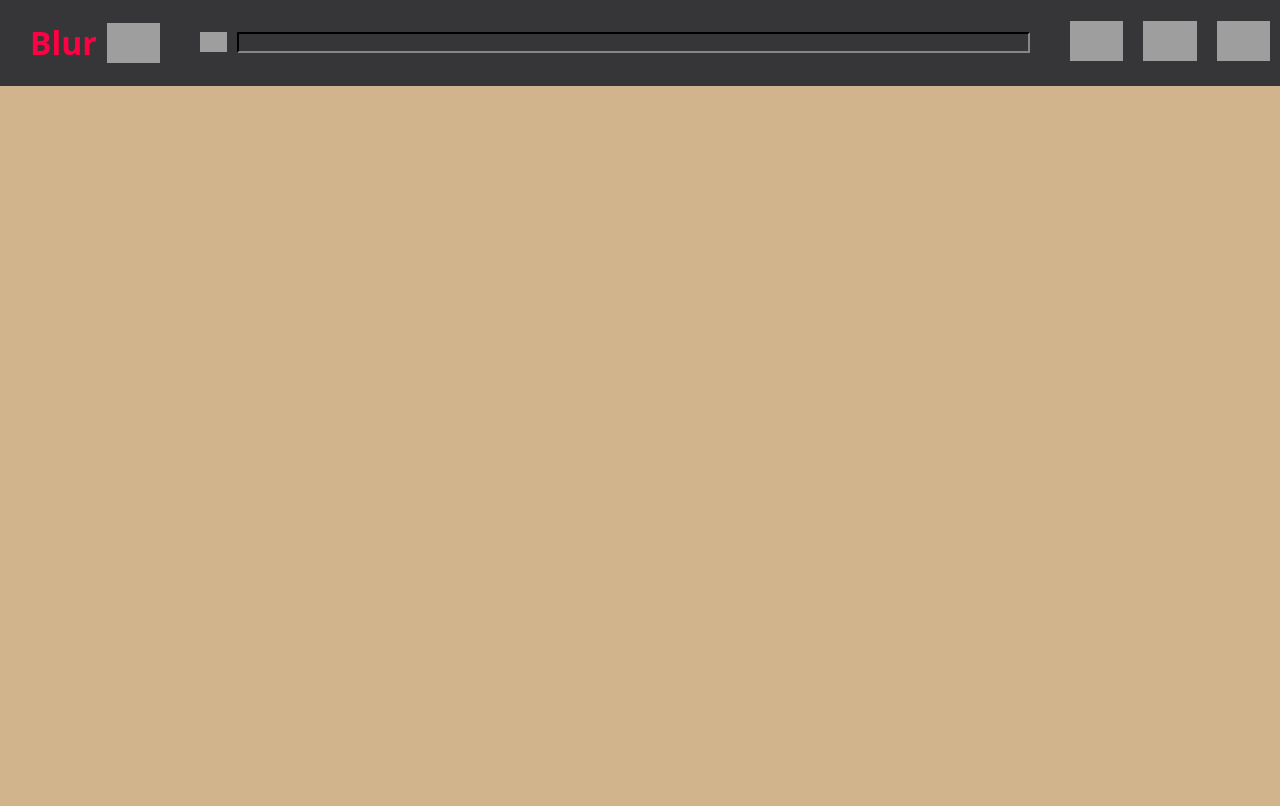
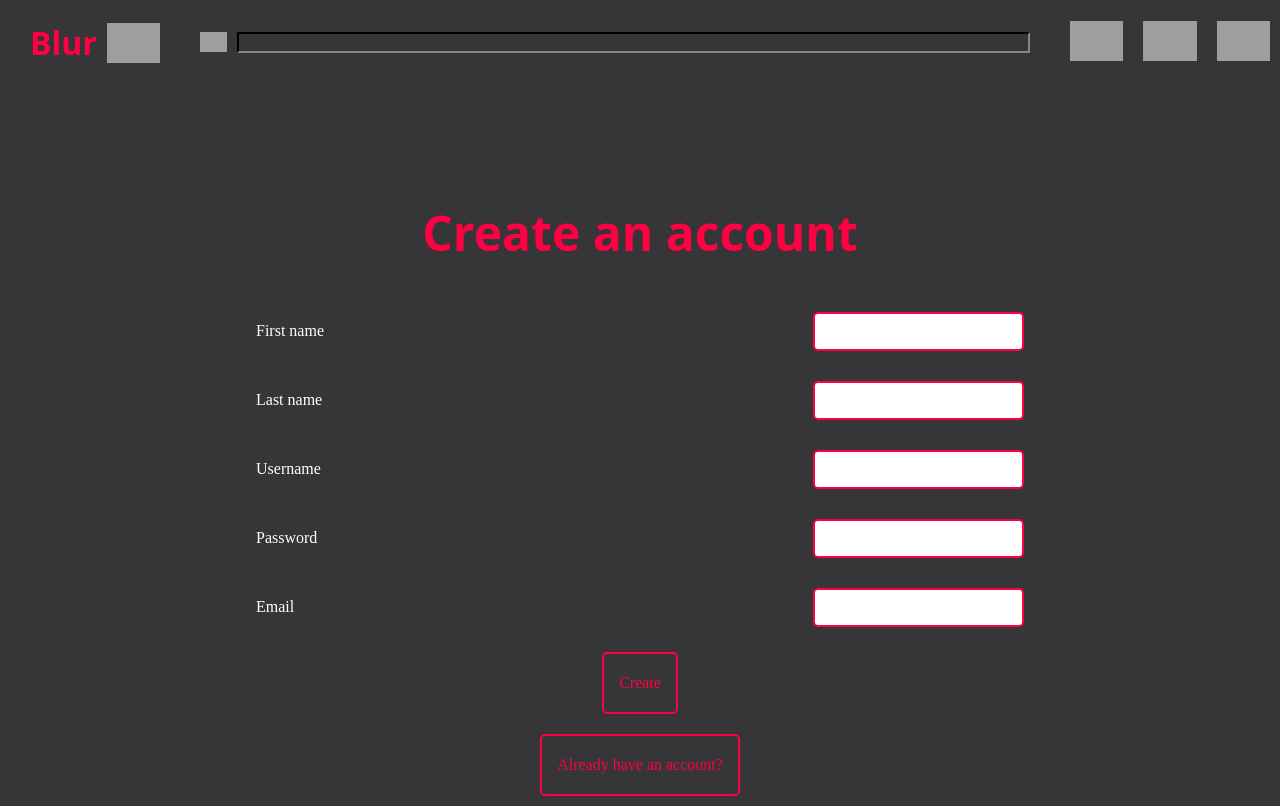
Before and after one commit to blur-app/blur-web, a React (Create React App) app: page /login in a window 1280 px wide. Built offline with nearby package versions, Linux system fonts and the light colour scheme; grey boxes are pictures that could not be loaded.

Commit message:
Added sign in

```diff
--- a/src/App.jsx
+++ b/src/App.jsx
@@ -1,7 +1,7 @@
 import React, { Component } from 'react';
 import {BrowserRouter, Switch, Route} from 'react-router-dom';
 import MediaQuery from 'react-responsive';
-import { Home, Profile, Me, Upload } from './pages';
+import { Home, Profile, Me, Upload, Login } from './pages';
 import {Header, Footer} from './components/navigation';
 import ApolloClient from "apollo-boost";
 import { ApolloProvider } from 'react-apollo';
@@ -31,6 +31,7 @@ class App extends Component {
 
   render() {
     if (!this.state.ready) return null;
+    const user_id = localStorage.getItem('user_id');
     return (
       <ApolloProvider client={this.client}>
         <BrowserRouter>
@@ -44,6 +45,7 @@ class App extends Component {
               <Route path="/profile" component={Profile} />
               <Route path="/me" component={Me} />
               <Route path="/upload" component={Upload} />
+              <Route path="/login" component={Login} />
             </Switch>
 
             <MediaQuery query="(max-width: 768px)">
--- a/src/graphql/index.js
+++ b/src/graphql/index.js
@@ -15,3 +15,18 @@ export const createOauthCreds = gql`
         createOauthCreds(service: $service,user_id: $user_id,refresh_token: $refresh_token,access_token: $access_token)
     }
 `;
+
+export const createUser = gql`
+    mutation createUser($username: String!, $password_hash: String!, $first_name: String!, $last_name: String!, $email: String!){
+        createUser(username: $username, password_hash: $password_hash, first_name: $first_name, last_name: $last_name, email: $email)
+    }
+`;
+
+export const authUser = gql`
+    mutation authUser($username: String!, $password_hash: String!){
+        authUser(username: $username, password_hash: $password_hash) {
+            username
+            user_id
+        }
+    }
+`;
--- a/src/pages/index.js
+++ b/src/pages/index.js
@@ -2,3 +2,4 @@ export {default as Home} from './home';
 export {default as Profile} from './profile';
 export {default as Me} from './me';
 export {default as Upload} from './upload';
+export {default as Login} from './login';
--- /dev/null
+++ b/src/pages/login/create.jsx
@@ -0,0 +1,61 @@
+import React, {Component} from 'react';
+import { BigLogo, BigTitle, Input, InputWrapper, InputLabel, FullPage, Submit } from './styledComponents';
+
+
+class Signin extends Component {
+    constructor(props) {
+        super(props);
+        this.state = {
+            username: null,
+            password_hash: null,
+            first_name: null,
+            last_name: null,
+            email: null
+        }
+        this.handleChange = this.handleChange.bind(this);
+        this.handleSubmit = this.handleSubmit.bind(this);
+    }
+
+    handleSubmit() {
+        const {username, password_hash, email, first_name, last_name} = this.state;
+        this.props.mutationFunction({ variables: {username, password_hash, first_name, last_name, email} });
+    }
+
+    handleChange(event) {
+        const {target: {id, value}} = event;
+        this.setState({[id]: value})
+    }
+
+    render() {
+        return (
+            <FullPage>
+                <BigLogo />
+                <BigTitle>Create an account</BigTitle>
+                <InputWrapper>
+                    <InputLabel>First name</InputLabel>
+                    <Input onChange={this.handleChange} id="first_name"/>
+                </InputWrapper>
+                <InputWrapper>
+                    <InputLabel>Last name</InputLabel>
+                    <Input onChange={this.handleChange} id="last_name"/>
+                </InputWrapper>
+                <InputWrapper>
+                    <InputLabel>Username</InputLabel>
+                    <Input onChange={this.handleChange} id="username"/>
+                </InputWrapper>
+                <InputWrapper>
+                    <InputLabel>Password</InputLabel>
+                    <Input onChange={this.handleChange} id="password_hash"/>
+                </InputWrapper>
+                <InputWrapper>
+                    <InputLabel>Email</InputLabel>
+                    <Input onChange={this.handleChange} id="email"/>
+                </InputWrapper>
+                <Submit onClick={this.handleSubmit}>Create</Submit>
+                <Submit onClick={this.props.swapScreen}>Already have an account?</Submit>
+            </FullPage>
+        );
+    }
+}
+
+export default Signin;
--- /dev/null
+++ b/src/pages/login/index.jsx
@@ -0,0 +1,54 @@
+import React, {Component} from 'react';
+import { Mutation } from 'react-apollo';
+
+import Signin from './signin';
+import Create from './create';
+import { createUser, authUser } from '../../graphql';
+
+class Login extends Component {
+    constructor(props) {
+        super(props);
+        this.state = {
+            hasAccount: true
+        };
+        this.swapScreen = this.swapScreen.bind(this);
+    }
+
+
+    checkData(data) {
+        console.warn('data', data);
+    }
+
+    swapScreen() {
+        this.setState({hasAccount: !this.state.hasAccount});
+    }
+
+
+    render() {
+        const {hasAccount} = this.state;
+
+        return (
+            <div>
+                {hasAccount
+                    ? <Mutation mutation={createUser}>
+                        {(mutationFunction, {data}) => {
+                            this.checkData(data)
+                            return <Create swapScreen={this.swapScreen} mutationFunction={mutationFunction} />
+                        }}
+                    </Mutation>
+                    : <Mutation mutation={authUser}>
+                        {(mutationFunction, {data}) => {
+                                this.checkData(data)
+                                return <Signin swapScreen={this.swapScreen} mutationFunction={mutationFunction} />
+                            }
+                        }
+                    </Mutation>
+                }
+
+            </div>
+
+        )
+    }
+}
+
+export default Login;
--- /dev/null
+++ b/src/pages/login/signin.jsx
@@ -0,0 +1,47 @@
+import React, {Component} from 'react';
+import { BigLogo, BigTitle, Input, InputWrapper, InputLabel, FullPage, Submit } from './styledComponents';
+
+
+class Signin extends Component {
+    constructor(props) {
+        super(props);
+        this.state = {
+            username: null,
+            password_hash: null
+        }
+        this.handleChange = this.handleChange.bind(this);
+        this.handleSubmit = this.handleSubmit.bind(this);
+    }
+
+    handleSubmit() {
+        const {username, password_hash} = this.state;
+        this.props.mutationFunction({ variables: {username, password_hash} });
+    }
+
+    handleChange(event) {
+        const {target: {id, value}} = event;
+        this.setState({[id]: value})
+    }
+
+    render() {
+        return (
+            <FullPage>
+                <BigLogo />
+                <BigTitle>Sign in!</BigTitle>
+
+                <InputWrapper>
+                    <InputLabel>Username</InputLabel>
+                    <Input onChange={this.handleChange} id="username"/>
+                </InputWrapper>
+                <InputWrapper>
+                    <InputLabel>Password</InputLabel>
+                    <Input onChange={this.handleChange} id="password_hash"/>
+                </InputWrapper>
+                <Submit onClick={this.handleSubmit}>Submit</Submit>
+                <Submit onClick={this.props.swapScreen}>Need an account?</Submit>
+            </FullPage>
+        );
+    }
+}
+
+export default Signin;
--- /dev/null
+++ b/src/pages/login/styledComponents.js
@@ -0,0 +1,51 @@
+import styled from 'styled-components';
+import Colors from '../../constants/Colors';
+
+export const FullPage = styled.div`
+    display: flex;
+    justify-content: center;
+    flex-direction: column;
+    align-items: center;
+    height: calc(100vh - 80px);
+    background-color: ${Colors.dark}
+`;
+
+export const BigLogo = styled.img`
+    height: 150px;
+    width: auto;
+`;
+
+export const BigTitle = styled.h1`
+    font-size: 48px;
+    font-family: "Open Sans";
+    color: ${Colors.primaryStrong}
+`;
+
+export const InputWrapper = styled.div`
+    display: flex;
+    justify-content: space-between;
+    align-items: center;
+    width: 60%;
+    margin: 15px;
+`;
+
+export const Input = styled.input`
+    border-radius: 5px;
+    border: 2px solid ${Colors.primaryStrong};
+    padding: 10px 15px;
+`;
+
+export const InputLabel = styled.span`
+    margin-right: 40px;
+    color: white;
+    font-weight: 500;
+`;
+
+export const Submit = styled.span`
+    border-radius: 5px;
+    padding: 20px 15px;
+    margin: 10px;
+    border: 2px solid ${Colors.primaryStrong}
+    color: ${Colors.primaryStrong}
+    background-color: transparent
+`;
```
